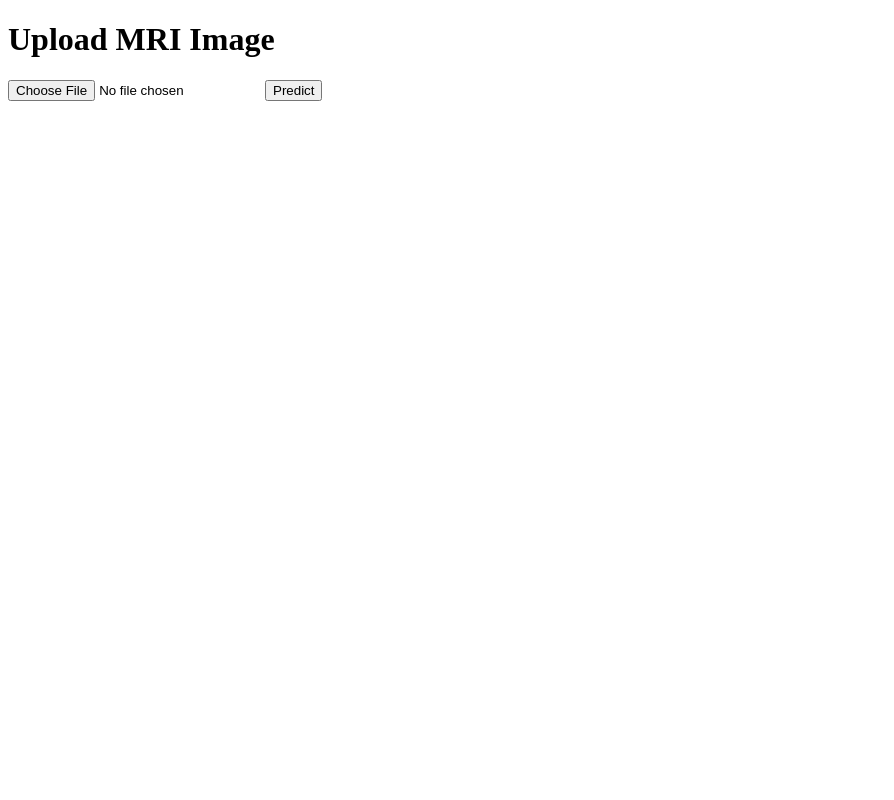
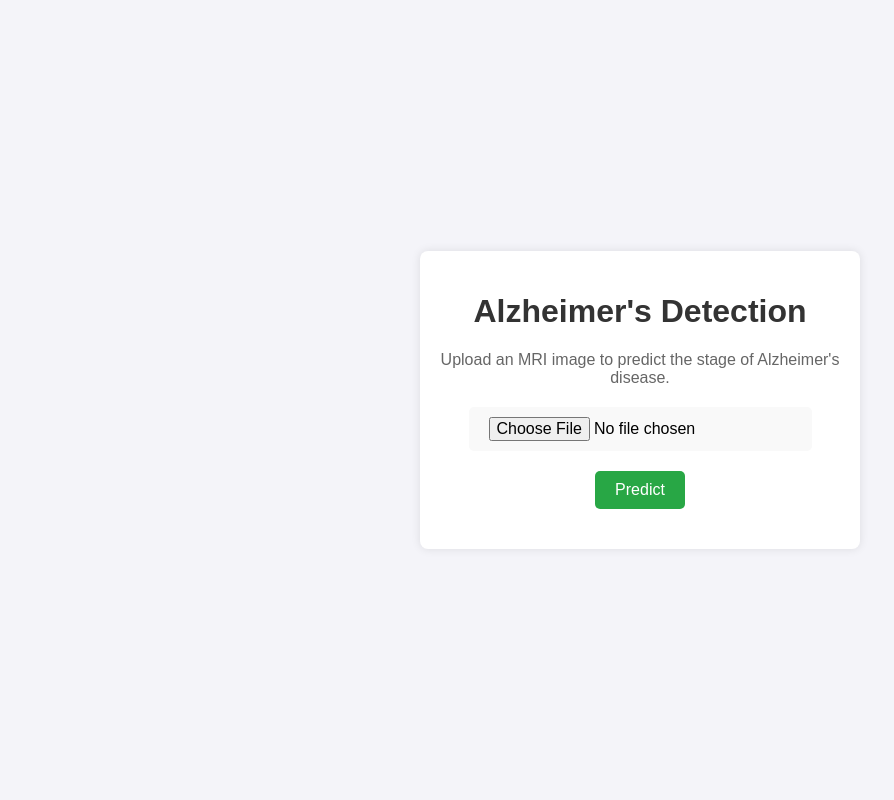
Before and after one commit to intel-comp-saude-ufes/2024-1-P2-alzheimers-level-prediction-based-on-brain-MRI-images, a Flask app: page / in a window 1280 px wide. Shown: the whole page, without its empty margins (0-894 px from the left). Run offline with Flask 2, Linux system fonts and the light colour scheme.

Commit message:
:lipstick: adding styles in web page

```diff
--- /dev/null
+++ b/web/static/styles.css
@@ -0,0 +1,66 @@
+body {
+    font-family: Arial, sans-serif;
+    background-color: #f4f4f9;
+    display: flex;
+    justify-content: center;
+    align-items: center;
+    height: 100vh;
+    margin: 0;
+}
+
+.container {
+    background: white;
+    padding: 20px;
+    border-radius: 8px;
+    box-shadow: 0 0 10px rgba(0, 0, 0, 0.1);
+    text-align: center;
+    max-width: 400px;
+    width: 100%;
+}
+
+h1 {
+    color: #333;
+}
+
+p {
+    color: #666;
+}
+
+.file-input, .submit-button, .back-button {
+    display: block;
+    margin: 20px auto;
+    padding: 10px 20px;
+    font-size: 16px;
+    border-radius: 5px;
+    border: 1px solid #ddd;
+}
+
+.file-input {
+    border: none;
+    background-color: #f9f9f9;
+}
+
+.submit-button {
+    background-color: #28a745;
+    color: white;
+    border: none;
+    cursor: pointer;
+}
+
+.submit-button:hover {
+    background-color: #218838;
+}
+
+.back-button {
+    background-color: #007bff;
+    color: white;
+    text-decoration: none;
+    border: none;
+    padding: 10px 20px;
+    display: inline-block;
+    cursor: pointer;
+}
+
+.back-button:hover {
+    background-color: #0056b3;
+}
--- a/web/templates/index.html
+++ b/web/templates/index.html
@@ -2,13 +2,18 @@
 <html lang="en">
 <head>
     <meta charset="UTF-8">
+    <meta name="viewport" content="width=device-width, initial-scale=1.0">
     <title>Upload MRI Image</title>
+    <link rel="stylesheet" href="{{ url_for('static', filename='styles.css') }}">
 </head>
 <body>
-    <h1>Upload MRI Image</h1>
-    <form method="POST" enctype="multipart/form-data">
-        <input type="file" name="file" accept=".jpg, .jpeg, .png">
-        <button type="submit">Predict</button>
-    </form>
+    <div class="container">
+        <h1>Alzheimer's Detection</h1>
+        <p>Upload an MRI image to predict the stage of Alzheimer's disease.</p>
+        <form method="POST" enctype="multipart/form-data">
+            <input type="file" name="file" accept=".jpg, .jpeg, .png" class="file-input">
+            <button type="submit" class="submit-button">Predict</button>
+        </form>
+    </div>
 </body>
 </html>
```
Also changed, not shown: web/templates/result.html (+7 -2 lines).
